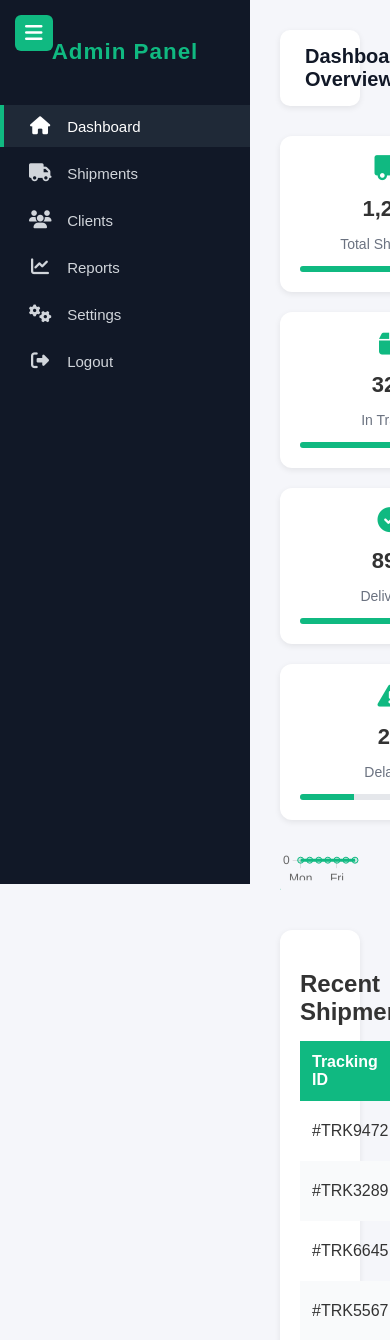
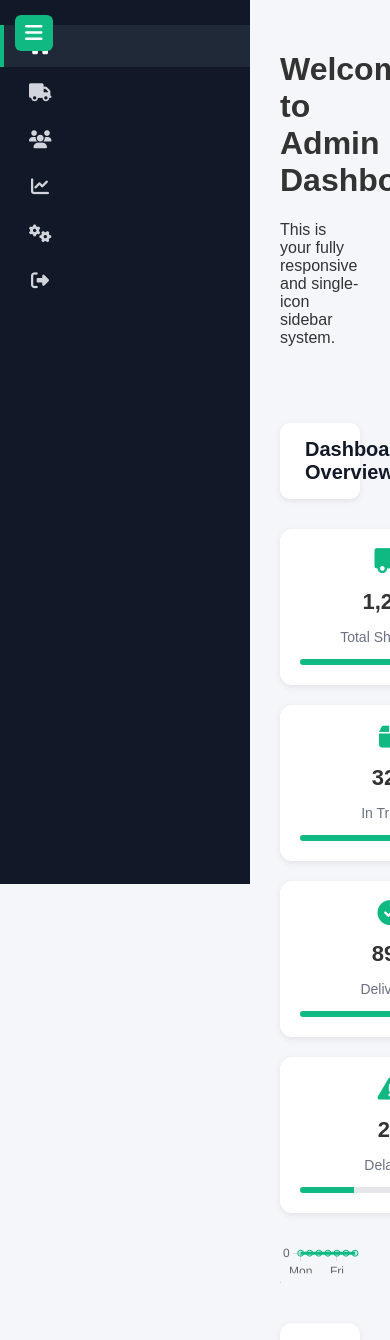
Before and after one commit to Maxwellkiptoo/tsfreighters, a PHP site: page /tsfreighters/app/Views/a/dash.php in a window 390 px wide; the page is wider, and only the part inside the window is pictured. Shown: the top 1340 px of that part. Run offline with PHP 8.4, Linux system fonts and the light colour scheme.

Commit message:
refactor sidebar for improved responsiveness and collapsible functionality

```diff
--- a/app/Views/a/layout/sidebar.php
+++ b/app/Views/a/layout/sidebar.php
@@ -1,4 +1,6 @@
-<!-- ✅ Updated Sidebar -->
+<!-- ✅ Final Responsive Collapsible Sidebar (Single Icon) -->
+<link rel="stylesheet" href="https://cdnjs.cloudflare.com/ajax/libs/font-awesome/6.5.0/css/all.min.css">
+
 <style>
 /* Sidebar container */
 .sidebar {
@@ -12,6 +14,12 @@
   padding: 20px 0;
   transition: all 0.3s ease;
   overflow-y: auto;
+  z-index: 1000;
+}
+
+/* Sidebar collapsed */
+.sidebar.collapsed {
+  width: 80px;
 }
 
 /* Logo / Title */
@@ -22,6 +30,14 @@
   font-weight: 700;
   font-size: 1.4rem;
   letter-spacing: 1px;
+  transition: opacity 0.3s, margin 0.3s;
+}
+
+.sidebar.collapsed h2 {
+  opacity: 0;
+  height: 0;
+  margin: 0;
+  overflow: hidden;
 }
 
 /* Sidebar links */
@@ -35,6 +51,7 @@
   border-left: 4px solid transparent;
   transition: all 0.3s ease;
   font-size: 15px;
+  white-space: nowrap;
 }
 
 .sidebar a i {
@@ -43,6 +60,11 @@
   margin-right: 12px;
   font-size: 18px;
   transition: 0.3s;
+}
+
+/* Hide text when collapsed */
+.sidebar.collapsed a span {
+  display: none;
 }
 
 /* Hover & Active */
@@ -66,9 +88,8 @@
   border-radius: 10px;
 }
 
-/* Mobile toggle */
+/* Toggle button (single use for both modes) */
 .toggle-btn {
-  display: none;
   position: fixed;
   top: 15px;
   left: 15px;
@@ -79,36 +100,95 @@
   font-size: 20px;
   border-radius: 6px;
   cursor: pointer;
-  z-index: 1001;
+  z-index: 1100;
+  transition: all 0.3s ease;
+}
+
+/* Smooth page content shift */
+.main-content {
+  margin-left: 260px;
+  padding: 20px;
+  transition: margin-left 0.3s;
+}
+
+.sidebar.collapsed ~ .main-content {
+  margin-left: 80px;
+}
+
+/* Responsive behavior */
+@media (max-width: 992px) {
+  .sidebar {
+    width: 80px;
+  }
+  .sidebar a span,
+  .sidebar h2 {
+    display: none;
+  }
+  .main-content {
+    margin-left: 80px;
+  }
 }
 
 @media (max-width: 768px) {
   .sidebar {
     left: -260px;
+    width: 260px;
   }
 
   .sidebar.active {
     left: 0;
   }
 
-  .toggle-btn {
-    display: block;
+  .main-content {
+    margin-left: 0;
   }
 }
 </style>
 
-<!-- Toggle Button -->
-<button class="toggle-btn" onclick="document.querySelector('.sidebar').classList.toggle('active')">
+<!-- Single Toggle Button -->
+<button class="toggle-btn" id="menuToggle">
   <i class="fa fa-bars"></i>
 </button>
 
 <!-- Sidebar -->
-<div class="sidebar">
+<div class="sidebar" id="sidebar">
   <h2>Admin Panel</h2>
-  <a href="#" class="active"><i class="fa fa-home"></i> Dashboard</a>
-  <a href="#"><i class="fa fa-truck"></i> Shipments</a>
-  <a href="#"><i class="fa fa-users"></i> Clients</a>
-  <a href="#"><i class="fa fa-chart-line"></i> Reports</a>
-  <a href="#"><i class="fa fa-cogs"></i> Settings</a>
-  <a href="#"><i class="fa fa-sign-out-alt"></i> Logout</a>
+  <a href="#" class="active"><i class="fa fa-home"></i> <span>Dashboard</span></a>
+  <a href="#"><i class="fa fa-truck"></i> <span>Shipments</span></a>
+  <a href="#"><i class="fa fa-users"></i> <span>Clients</span></a>
+  <a href="#"><i class="fa fa-chart-line"></i> <span>Reports</span></a>
+  <a href="#"><i class="fa fa-cogs"></i> <span>Settings</span></a>
+  <a href="#"><i class="fa fa-sign-out-alt"></i> <span>Logout</span></a>
 </div>
+
+<!-- Page Content -->
+<div class="main-content">
+  <h1>Welcome to Admin Dashboard</h1>
+  <p>This is your fully responsive and single-icon sidebar system.</p>
+</div>
+
+<!-- JavaScript -->
+<script>
+const toggleBtn = document.getElementById('menuToggle');
+const sidebar = document.getElementById('sidebar');
+
+toggleBtn.addEventListener('click', () => {
+  // On desktop, collapse; on mobile, slide toggle
+  if (window.innerWidth <= 768) {
+    sidebar.classList.toggle('active');
+  } else {
+    sidebar.classList.toggle('collapsed');
+  }
+
+  // Change icon depending on state
+  if (window.innerWidth <= 768) {
+    toggleBtn.innerHTML = sidebar.classList.contains('active')
+      ? '<i class="fa fa-times"></i>'
+      : '<i class="fa fa-bars"></i>';
+  } else {
+    toggleBtn.innerHTML = sidebar.classList.contains('collapsed')
+      ? '<i class="fa fa-angle-double-right"></i>'
+      : '<i class="fa fa-angle-double-left"></i>';
+  }
+});
+</script>
```
